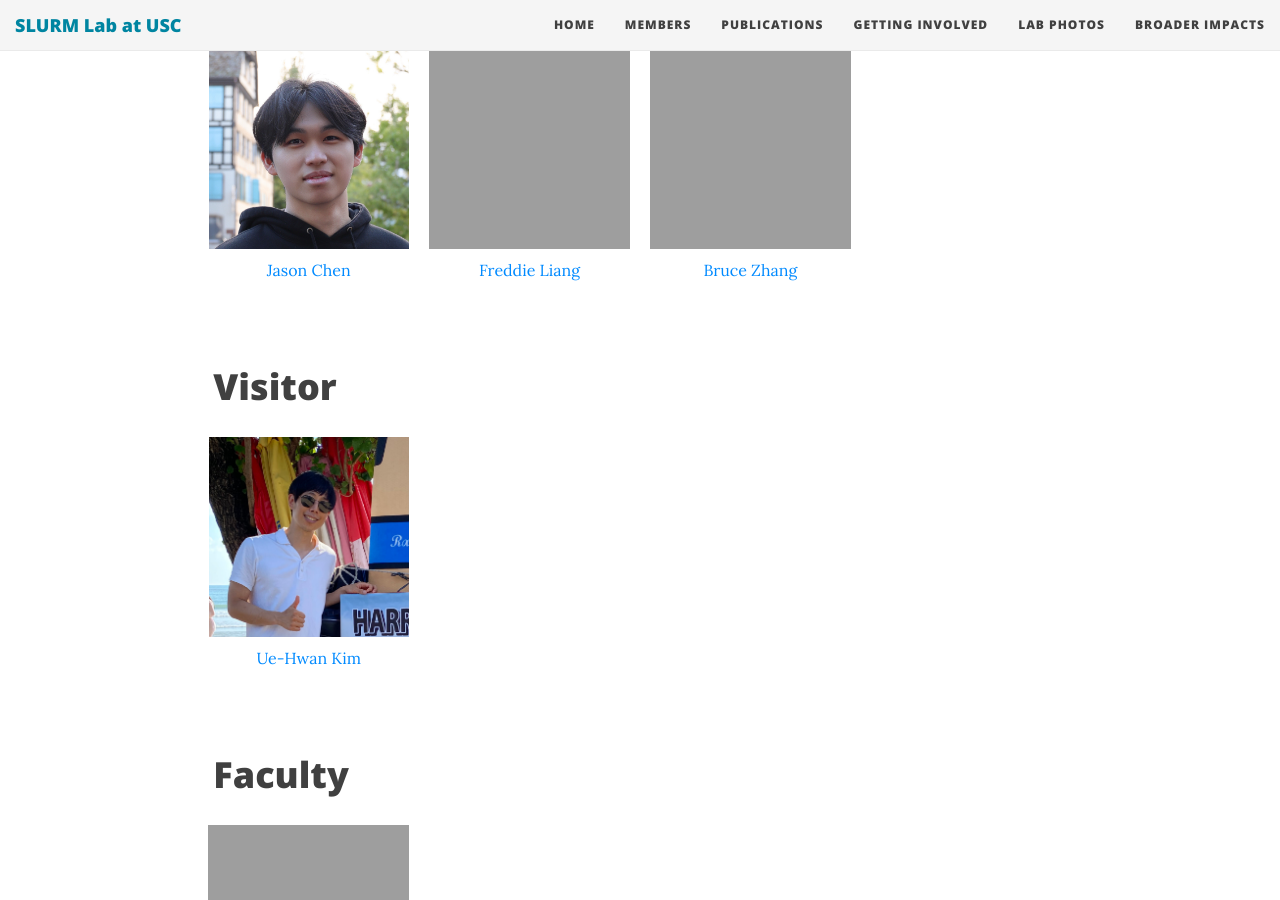
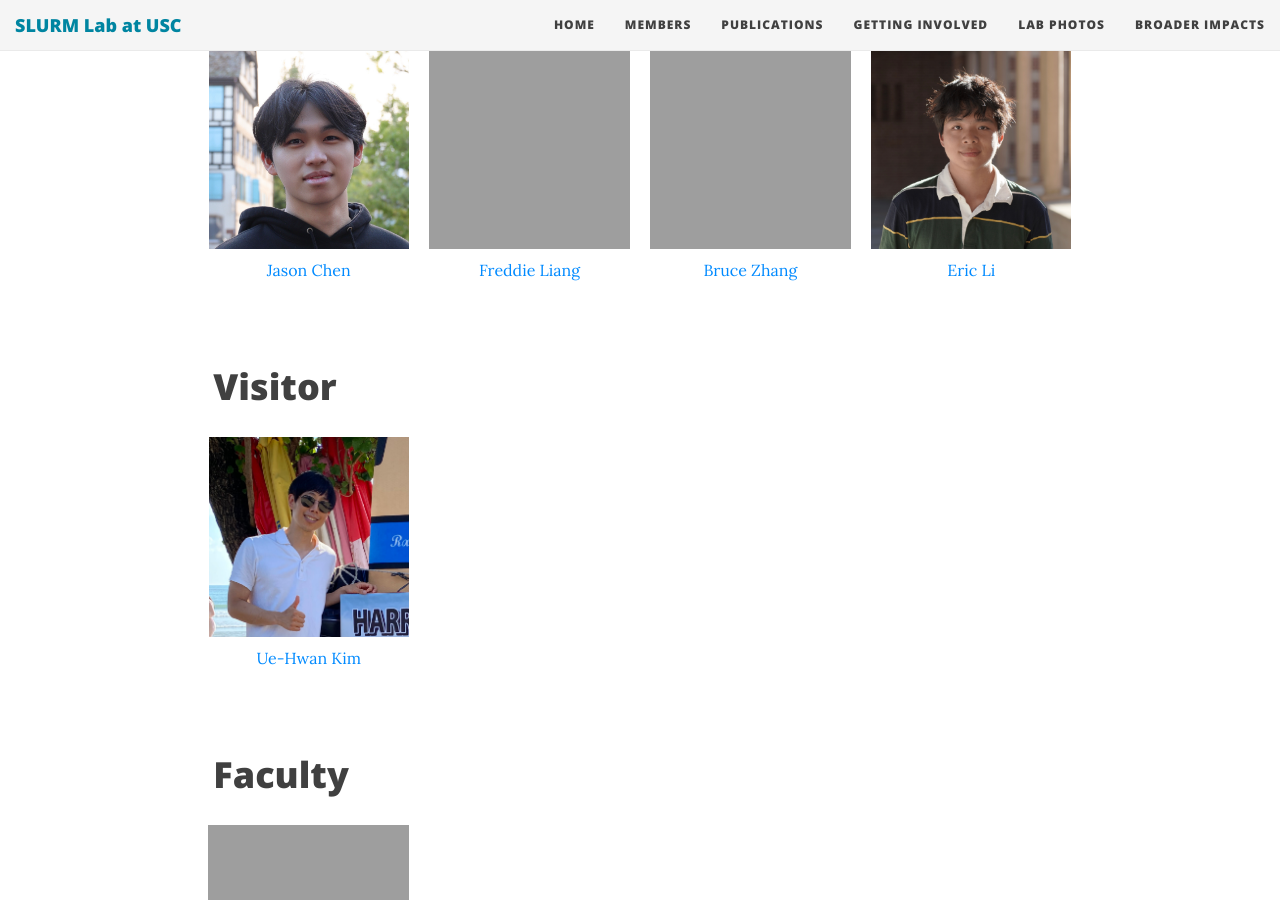
Before and after one commit to slurm-lab-usc/slurm-lab-usc.github.io, a Jekyll site: the page built from members.md, in a window 1280 px wide and 900 px high, scrolled down 2057 px. Built offline with Jekyll 4.4.1, drawn with Linux system fonts in a browser that asks for light colours; nearby versions of some CDN libraries.

Commit message:
I updated my profile

```diff
--- a/members.md
+++ b/members.md
@@ -88,6 +88,9 @@
           - name: Bruce Zhang
             photo_url: https://slurm-lab-usc.github.io/img/people/BruceZhang_photo.jpeg
             web_url: https://www.linkedin.com/in/changyang-zhang-351221329/
+          - name: Eric Li
+            photo_url: https://slurm-lab-usc.github.io/img/people/EricLi.jpg
+            web_url: https://www.linkedin.com/in/eric-li-6b9783386/
 
   # - name: Interns and Visitors
   #   list:
```
Also changed, not shown: img/people/EricLi.jpg (added).
